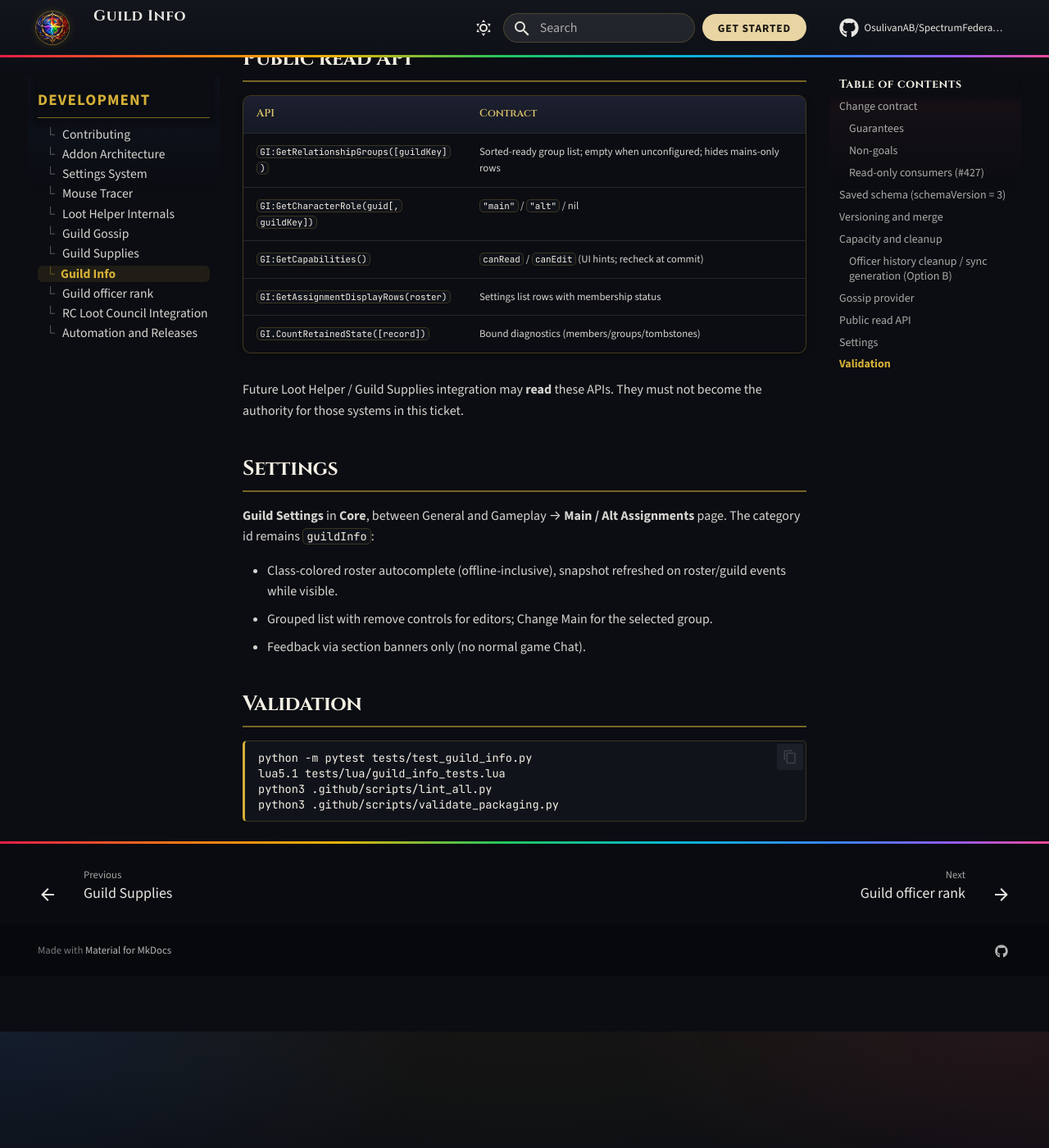
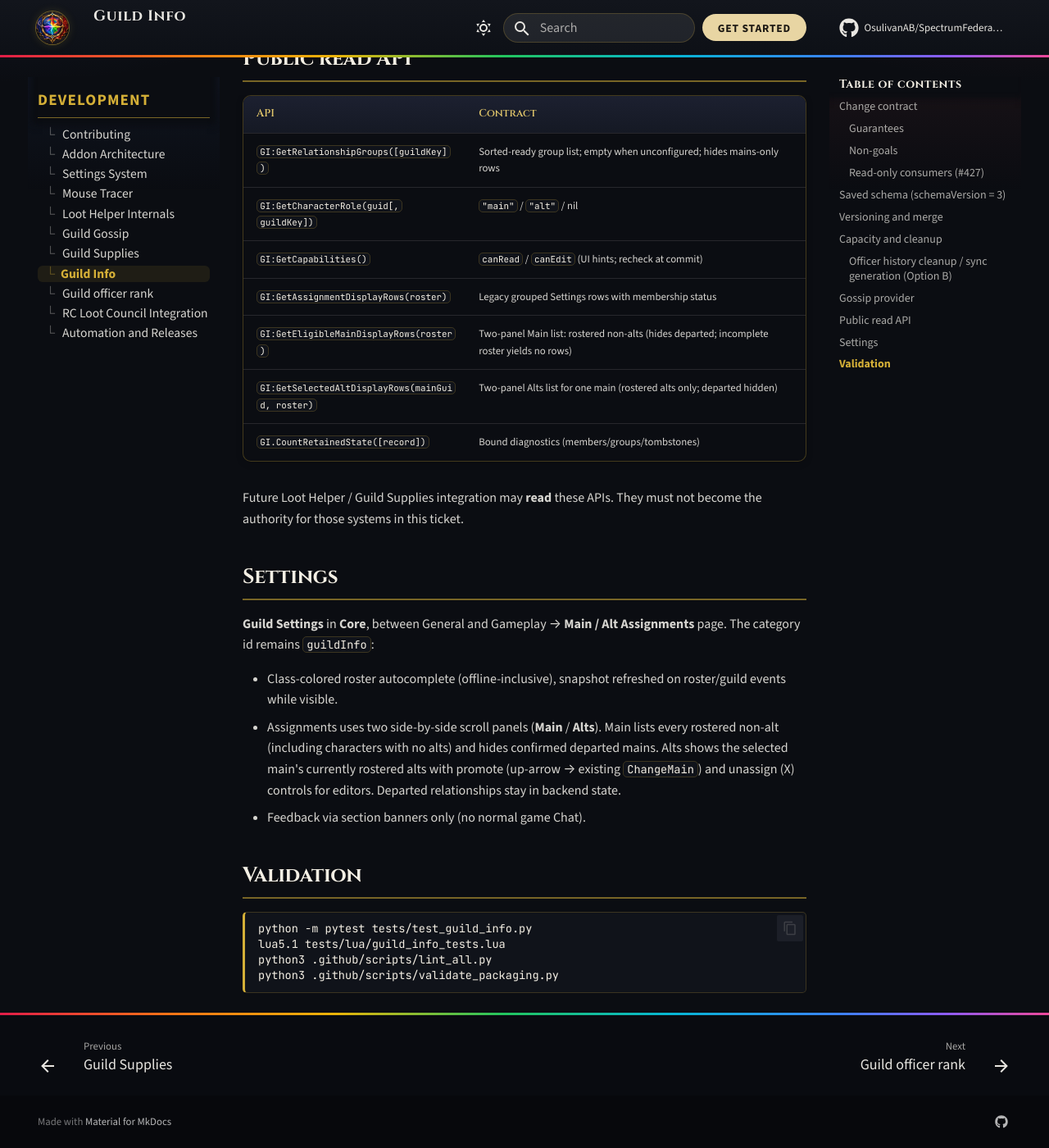
Before and after one commit to OsulivanAB/SpectrumFederation, an MkDocs documentation site: the page built from docs/development/guild-info/index.md, in a window 1280 px wide and 1400 px high, scrolled down 7142 px. Shown: the whole window at 82% size. Built offline with MkDocs 1.6.1 and Material for MkDocs 9.7.7, drawn with Linux system fonts in a browser that asks for light colours; comment, search, counter and statistics services are not loaded.

Commit message:
Redesign Main/Alt Assignments into two-panel Main and Alts UI (#468).
Replace the long grouped list and Change Main dropdown with side-by-side
scroll panels. Promote reuses existing ChangeMain confirmation/revalidation;
departed characters stay hidden in the UI only.

Co-authored-by: Anthony <OsulivanAB@users.noreply.github.com>

```diff
--- a/docs/development/guild-info/index.md
+++ b/docs/development/guild-info/index.md
@@ -154,7 +154,9 @@ Schema-2 (epochless) wires are rejected. Remote admission requires a transport-a
 | `GI:GetRelationshipGroups([guildKey])` | Sorted-ready group list; empty when unconfigured; hides mains-only rows |
 | `GI:GetCharacterRole(guid[, guildKey])` | `"main"` / `"alt"` / nil |
 | `GI:GetCapabilities()` | `canRead` / `canEdit` (UI hints; recheck at commit) |
-| `GI:GetAssignmentDisplayRows(roster)` | Settings list rows with membership status |
+| `GI:GetAssignmentDisplayRows(roster)` | Legacy grouped Settings rows with membership status |
+| `GI:GetEligibleMainDisplayRows(roster)` | Two-panel Main list: rostered non-alts (hides departed; incomplete roster yields no rows) |
+| `GI:GetSelectedAltDisplayRows(mainGuid, roster)` | Two-panel Alts list for one main (rostered alts only; departed hidden) |
 | `GI.CountRetainedState([record])` | Bound diagnostics (members/groups/tombstones) |
 
 Future Loot Helper / Guild Supplies integration may **read** these APIs. They must not become the authority for those systems in this ticket.
@@ -164,7 +166,7 @@ Future Loot Helper / Guild Supplies integration may **read** these APIs. They mu
 **Guild Settings** in **Core**, between General and Gameplay → **Main / Alt Assignments** page. The category id remains `guildInfo`:
 
 - Class-colored roster autocomplete (offline-inclusive), snapshot refreshed on roster/guild events while visible.
-- Grouped list with remove controls for editors; Change Main for the selected group.
+- Assignments uses two side-by-side scroll panels (**Main** / **Alts**). Main lists every rostered non-alt (including characters with no alts) and hides confirmed departed mains. Alts shows the selected main's currently rostered alts with promote (up-arrow → existing `ChangeMain`) and unassign (X) controls for editors. Departed relationships stay in backend state.
 - Feedback via section banners only (no normal game Chat).
 
 ## Validation
```
Also changed, not shown: CHANGELOG.md (+5 -0 lines), docs/development/guild-officer.md (+1 -1 lines), 9 other files.
